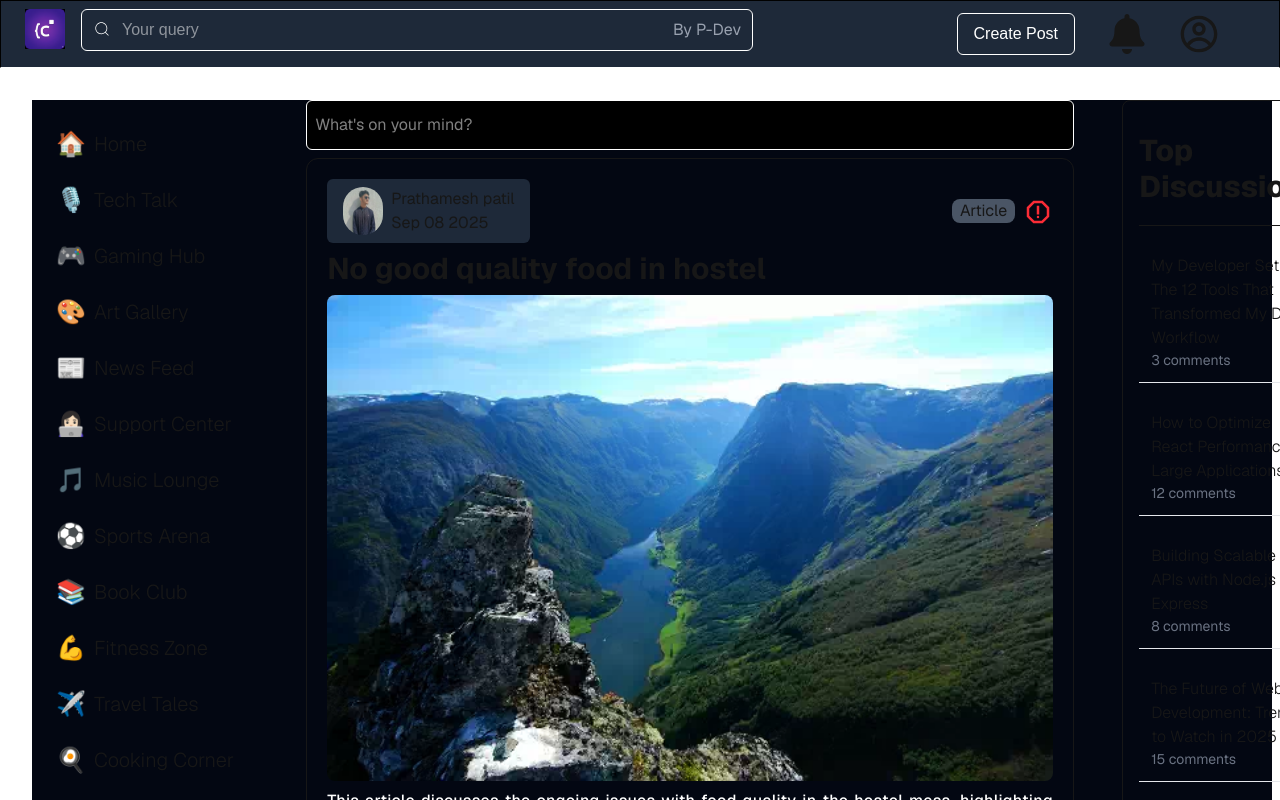
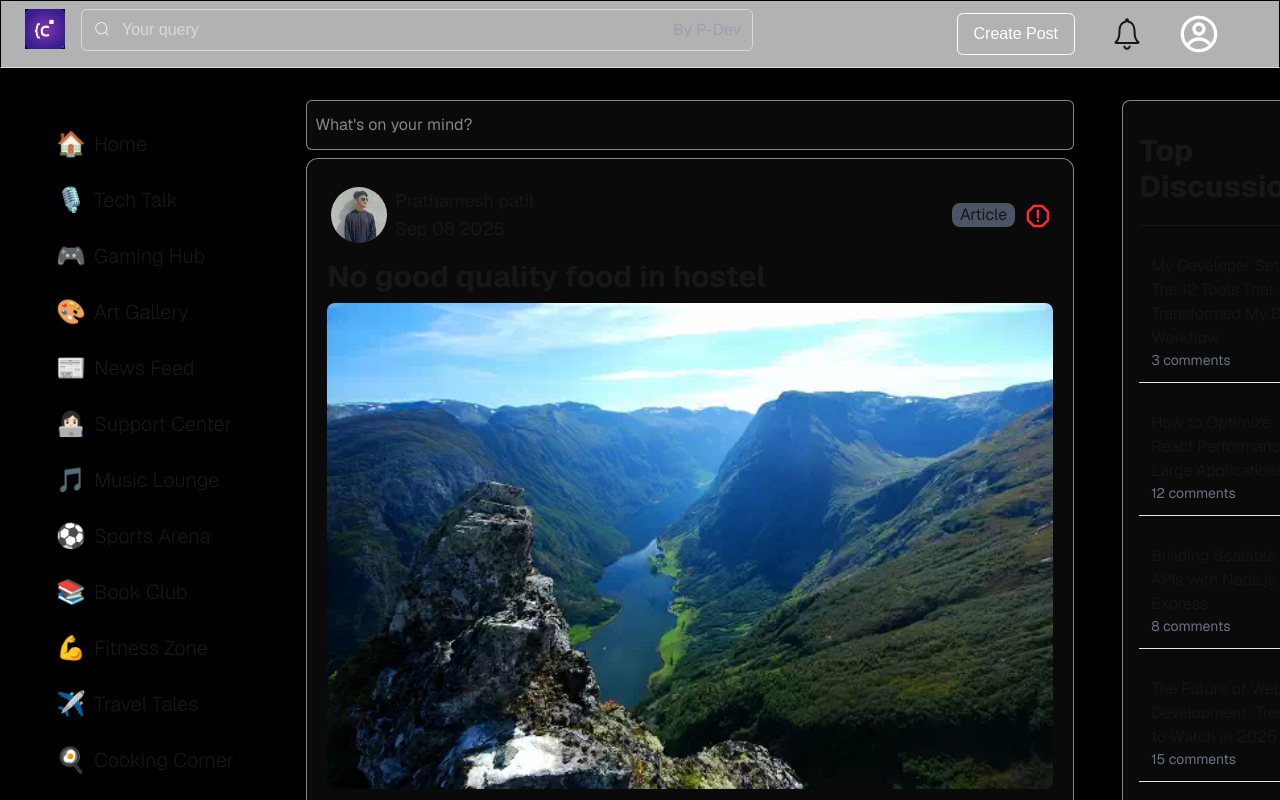
Before and after one commit to prathamesh-patil-5090/Community-Platform, a Next.js app: page / in a window 1280 px wide. Shown: the top 800 px of the page. Built offline with nearby package versions, Linux system fonts and the light colour scheme.

Commit message:
Fixed Mobile View and color scheme for now

```diff
--- a/src/app/components/Home.tsx
+++ b/src/app/components/Home.tsx
@@ -6,7 +6,7 @@ import DisplayPosts from "./DisplayPosts";
 
 function Home() {
   return (
-    <div className="bg-gray-950 flex items-start justify-center md:justify-evenly gap-12">
+    <div className="bg-transparent flex items-start justify-center md:justify-evenly gap-12">
       <div className="flex-none hidden md:block">
         <SideBar />
       </div>
--- a/src/app/components/Navbar.tsx
+++ b/src/app/components/Navbar.tsx
@@ -2,13 +2,12 @@
 import Logo from "./ui/Logo";
 import SearchBar from "./ui/SearchBar";
 import Button from "./ui/Button";
-import { FaBell } from "react-icons/fa";
 import { CgProfile } from "react-icons/cg";
 import { CiSearch } from "react-icons/ci";
 import { useRouter } from "next/navigation";
 import { useState } from "react";
 import { HiMenuAlt2 } from "react-icons/hi";
-import { IoIosClose } from "react-icons/io";
+import { IoIosClose, IoIosNotificationsOutline } from "react-icons/io";
 import SideBar from "./ui/SideBar";
 
 function Navbar() {
@@ -25,7 +24,7 @@ function Navbar() {
 
   return (
     <div>
-      <div className="bg-gray-800 flex items-center justify-between pt-2 pr-5 sm:pr-15 pb-2  border border-black border-b-white">
+      <div className="bg-black/30 flex items-center justify-between pt-2 pr-5 sm:pr-15 pb-2 border border-black border-b-white/50">
         <div className="flex items-center justify-center pl-3">
           <HiMenuAlt2
             size={40}
@@ -50,7 +49,7 @@ function Navbar() {
             <Button
               name="Create Post"
               onClick={() => router.push("/create-post")}
-              className="bg-gray-800"
+              className="bg-transparent"
             />
           </div>
           <div className="md:hidden">
@@ -62,7 +61,7 @@ function Navbar() {
               }}
             />
           </div>
-          <FaBell
+          <IoIosNotificationsOutline
             size={40}
             className="cursor-pointer"
             aria-label="Notifications"
@@ -72,7 +71,7 @@ function Navbar() {
           />
           <CgProfile
             size={40}
-            className="cursor-pointer"
+            className="cursor-pointer text-white"
             aria-label="Profile"
             onClick={() => {
               router.push("/profile");
@@ -85,11 +84,11 @@ function Navbar() {
       {isMenuOpen && (
         <div className="md:hidden">
           <div
-            className="fixed inset-0 bg-black/50 z-40 "
+            className="fixed inset-0 bg-black/30 z-40 "
             onClick={toggleMenu}
             aria-label="Close Menu"
           >
-            <div className="fixed top-0 left-0 w-80 h-full bg-gray-800 transform transition-transform duration-300 ease-in-out overflow-y-auto">
+            <div className="fixed top-0 left-0 w-80 h-full bg-[#0A0A0A] transform transition-transform duration-300 ease-in-out">
               <div className="flex items-center justify-between p-4 border-b border-gray-700">
                 <h2 className="text-white text-xl font-semibold">Menu</h2>
                 <IoIosClose
@@ -99,7 +98,7 @@ function Navbar() {
                   aria-label="Close Menu"
                 />
               </div>
-              <div onClick={handleSidebarItemClick}>
+              <div className="bg-[#0A0A0A]" onClick={handleSidebarItemClick}>
                 <SideBar />
               </div>
             </div>
--- a/src/app/components/ui/Post.tsx
+++ b/src/app/components/ui/Post.tsx
@@ -83,18 +83,18 @@ export default function Post({ postData }: { postData: PostInfoType }) {
   }
 
   return (
-    <div className="relative min-w-auto max-w-full border rounded-xl p-5 mt-2">
+    <div className="bg-[#0A0A0A] relative min-w-auto max-w-full border border-white/50 rounded-xl p-5 mt-2">
       <div className={`blur-${Blur}`}>
         <div className="flex justify-between gap-2 items-center">
-          <div className="flex justify-self-start gap-2 bg-gray-800 px-4 py-2 rounded-md">
+          <div className="flex items-center justify-self-start gap-2 bg-[#0A0A0A] px-1 py-2 rounded-md">
             <Image
               src={postData.authorPic ? postData.authorPic : "no-image"}
               alt="Author Pic"
-              width={40}
-              height={40}
-              className="rounded-full"
+              width={60}
+              height={60}
+              className="w-10 h-10 md:w-12 md:h-12 lg:w-14 lg:h-14 rounded-full object-cover flex-shrink-0"
             />
-            <div className="font-sans">
+            <div className="font-sans text-sm md:text-lg">
               <p>{postData.authorName}</p>
               <p>
                 {new Date(postData.postCreationDate)
--- a/src/app/components/ui/PostBar.tsx
+++ b/src/app/components/ui/PostBar.tsx
@@ -6,15 +6,15 @@ function PostBar() {
   const router = useRouter();
 
   return (
-    <div className="relative min-h-[50px] flex flex-wrap gap-2">
+    <div className="relative max-w-full min-h-[50px] flex flex-row gap-2">
       <input
         placeholder="What's on your mind? "
-        className={`text-white border border-white bg-black hover:bg-gray-700 rounded-md px-4 pl-2 py-2 sm:w-3xl focus:outline-blue-400`}
+        className={`text-white border border-white/50 bg-[#0A0A0A] hover:bg-gray-700 rounded-md px-4 pl-2 py-2 sm:w-3xl focus:outline-blue-400`}
       ></input>
       <Button
         name={"Create"}
         onClick={() => router.push("/create-post")}
-        bgColor={"bg-indigo-950"}
+        bgColor={"bg-black"}
         className="block lg:hidden"
       />
     </div>
--- a/src/app/components/ui/SearchBar.tsx
+++ b/src/app/components/ui/SearchBar.tsx
@@ -9,7 +9,7 @@ function SearchBar() {
       />
       <input
         placeholder="Your query"
-        className={`text-white border border-white bg-gray-800 hover:bg-gray-700 rounded-md px-4 pl-10 py-2 w-2xl`}
+        className={`text-white border border-white/50 bg-transparent hover:bg-gray-700 rounded-md px-4 pl-10 py-2 w-2xl`}
       ></input>
       <p className="font-sans absolute right-3 top-1/3 transform -translate-y-1/3 text-gray-400">
         By P-Dev
--- a/src/app/components/ui/TopDiscussionsBox.tsx
+++ b/src/app/components/ui/TopDiscussionsBox.tsx
@@ -6,7 +6,7 @@ function TopDiscussionsBox() {
   const router = useRouter();
   return (
     <div
-      className="border rounded-lg p-4 max-w-95"
+      className="bg-[#0A0A0A] border border-white/50 rounded-lg p-4 max-w-95"
       role="region"
       aria-label="top-discussions-heading"
     >
--- a/src/app/globals.css
+++ b/src/app/globals.css
@@ -3,19 +3,44 @@
 :root {
   --background: #ffffff;
   --foreground: #171717;
+
+  /* Additional surface colors for components */
+  --surface: #f8f9fa;
+  --surface-elevated: #ffffff;
+  --surface-hover: #f1f3f4;
+  --border: #e5e7eb;
+  --border-subtle: #f3f4f6;
+  --text-secondary: #4b5563;
+  --text-muted: #6b7280;
 }
 
 @theme inline {
   --color-background: var(--background);
   --color-foreground: var(--foreground);
+  --color-theme-primary: #1e293b;
+  --color-theme-secondary: #334155;
+  --color-surface: var(--surface);
+  --color-surface-elevated: var(--surface-elevated);
+  --color-surface-hover: var(--surface-hover);
+  --color-border: var(--border);
+  --color-border-subtle: var(--border-subtle);
+  --color-text-secondary: var(--text-secondary);
+  --color-text-muted: var(--text-muted);
   --font-sans: var(--font-geist-sans);
   --font-mono: var(--font-geist-mono);
 }
 
 @media (prefers-color-scheme: dark) {
   :root {
-    --background: #0a0a0a;
-    --foreground: #ededed;
+    --background: #0f1419;
+    --foreground: #e4e7eb;
+    --surface: #1a1f29;
+    --surface-elevated: #212733;
+    --surface-hover: #2c3441;
+    --border: #3d4855;
+    --border-subtle: #2a3441;
+    --text-secondary: #9ca6ba;
+    --text-muted: #6b7588;
   }
 }
 
@@ -29,15 +54,15 @@ body {
   width: 12px;
 }
 
-::-webkit-scrollbar {
-  display: none;
+::-webkit-scrollbar-track {
+  background: var(--surface);
 }
 
 ::-webkit-scrollbar-thumb {
-  background-color: #888;
+  background-color: var(--border);
   border-radius: 6px;
 }
 
 ::-webkit-scrollbar-thumb:hover {
-  background: #555;
+  background: var(--text-muted);
 }
--- a/src/app/page.tsx
+++ b/src/app/page.tsx
@@ -2,7 +2,7 @@ import Home from "./components/Home";
 
 export default function HomePage() {
   return (
-    <div className="font-sans items-start justify-items-start min-h-screen p-8 pb-20 gap-16">
+    <div className="font-sans items-start justify-items-start min-h-screen p-8 pb-20 gap-16 bg-black">
       <main className="flex flex-col gap-[32px] row-start-2 items-center sm:items-start">
         <Home />
       </main>
--- a/tailwinf.config.ts
+++ /dev/null
@@ -1,15 +0,0 @@
-module.exports = {
-  theme: {
-    extend: {
-      animation: {
-        fadeIn: "fadeIn 0.3s ease-in-out",
-      },
-      keyframes: {
-        fadeIn: {
-          "0%": { opacity: "0" },
-          "100%": { opacity: "1" },
-        },
-      },
-    },
-  },
-};
```
